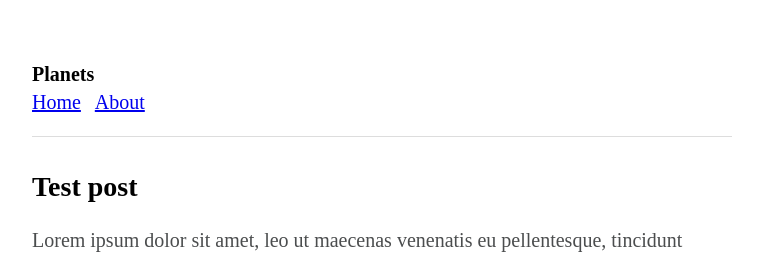
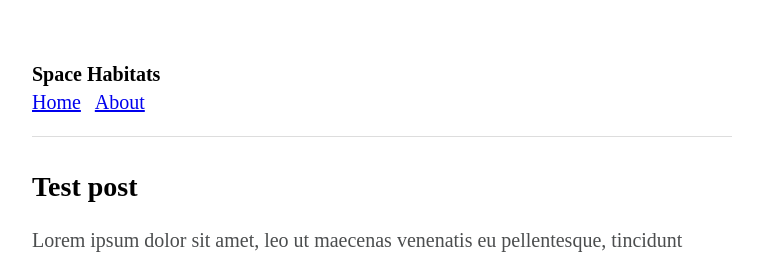
Before and after one commit to ffub/space-habitats, a Jekyll site: the page built from _posts/2016-07-23-test-post.markdown, in a window 1280 px wide. Shown: the top 256 px of the page, without its empty margins (258-1017 px from the left). Built offline with Jekyll 4.4.1, drawn with Linux system fonts in a browser that asks for light colours.

Commit message:
Updated Config

```diff
--- a/_config.yml
+++ b/_config.yml
@@ -1,5 +1,5 @@
 ---
-title: Planets
+title: Space Habitats
 timezone: Europe/London
 collections:
   posts:
```
